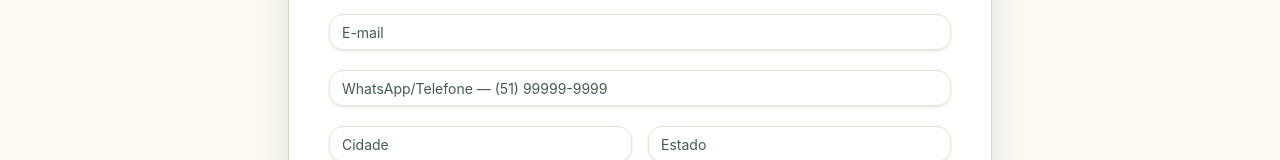
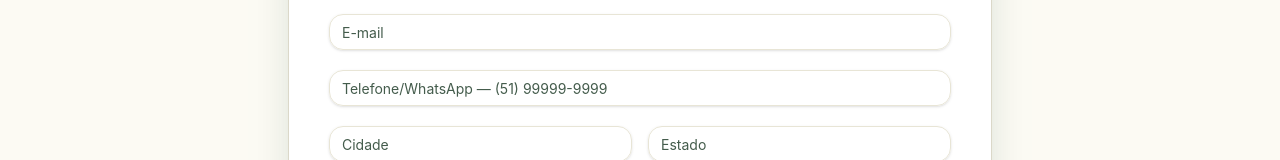
Before and after one commit to vmadalosso/instituto-movimenta, a Next.js app: page /cursinho in a window 1280 px wide. Shown: the part 1104-1264 px from the top of the page. Built offline with nearby package versions, Linux system fonts and the light colour scheme.

Commit message:
fix: reorder label to Telefone/WhatsApp in CursinhoForm

```diff
--- a/src/app/cursinho/CursinhoForm.tsx
+++ b/src/app/cursinho/CursinhoForm.tsx
@@ -97,7 +97,7 @@ export default function CursinhoForm() {
                 <Input
                   {...field}
                   type="tel"
-                  placeholder="WhatsApp/Telefone — (51) 99999-9999"
+                  placeholder="Telefone/WhatsApp — (51) 99999-9999"
                   onChange={(e) => {
                     e.target.value = maskBrPhone(e.target.value);
                     onChange(e);
```
